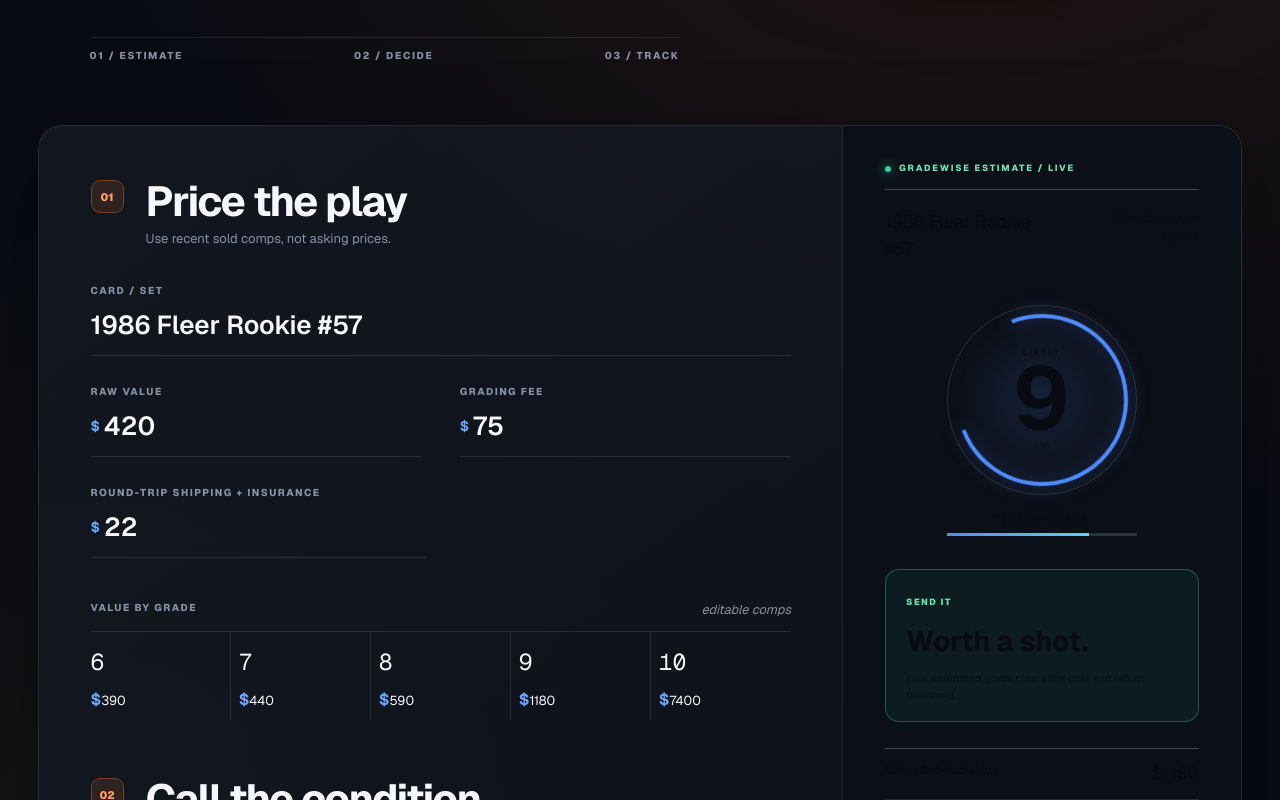
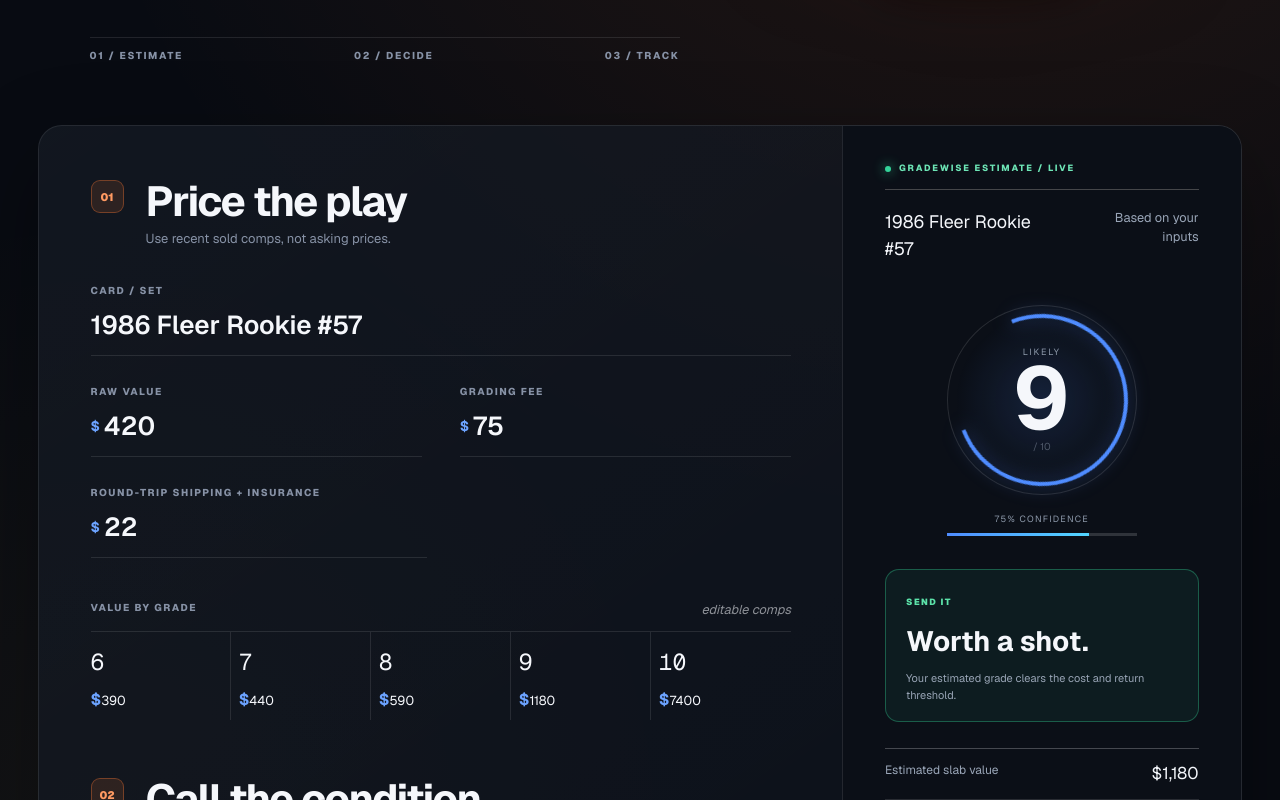
Before and after one commit to jayenomics/gradewise, a Next.js app: page / in a window 1280 px wide. Shown: the part 720-1520 px from the top of the page. Built offline with nearby package versions, Linux system fonts and the light colour scheme; no server answers.

Commit message:
Fix grading result panel contrast

```diff
--- a/app/globals.css
+++ b/app/globals.css
@@ -106,3 +106,8 @@
 @keyframes brandSpin{to{transform:rotate(360deg)}}@keyframes brandPulse{50%{transform:scale(1.06);opacity:.78}}
 @media(max-width:900px){.hero{padding-right:max(24px,7vw);padding-top:430px;text-align:center}.heroBrand{width:min(72vw,430px);right:50%;top:215px;transform:translate(50%,-50%)}.hero>p,.heroRule{margin-left:auto;margin-right:auto}.hero h1{margin-left:auto;margin-right:auto}}
 @media(max-width:560px){.topbar .brandLogo{width:76px;height:66px}.hero{padding-top:335px}.heroBrand{top:170px;width:300px}.heroBrand:after{display:none}.heroBrand>span{bottom:-3%}}
+
+/* Result panel contrast lock */
+.resultPanel{color:#f5f7fb}
+.cardLabel span,.gradeCircle strong,.gradeCircle small,.gradeCircle>span,.confidence>span,.verdict strong,.verdict p,.ledger>div,.watchout p{color:#f5f7fb}
+.cardLabel small{color:#9aa6b8;opacity:1}.gradeCircle small,.gradeCircle>span,.confidence>span{color:#8e9aab}.verdict p,.watchout p{color:#98a4b5;opacity:1}.ledger>div>span{color:#9aa6b8}.ledger b{color:#f3f6fb}.watchout strong{color:#fff}
```
